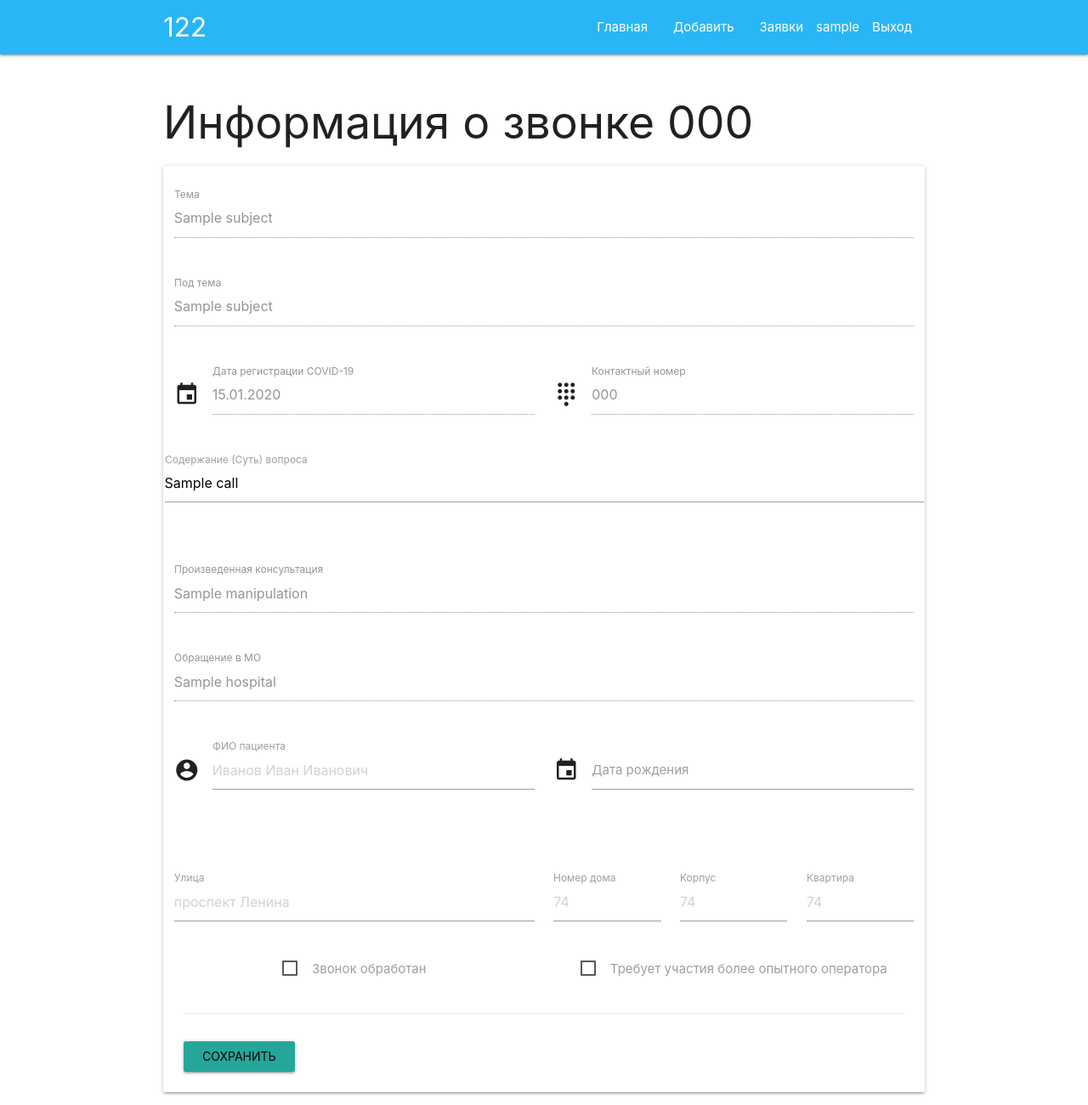
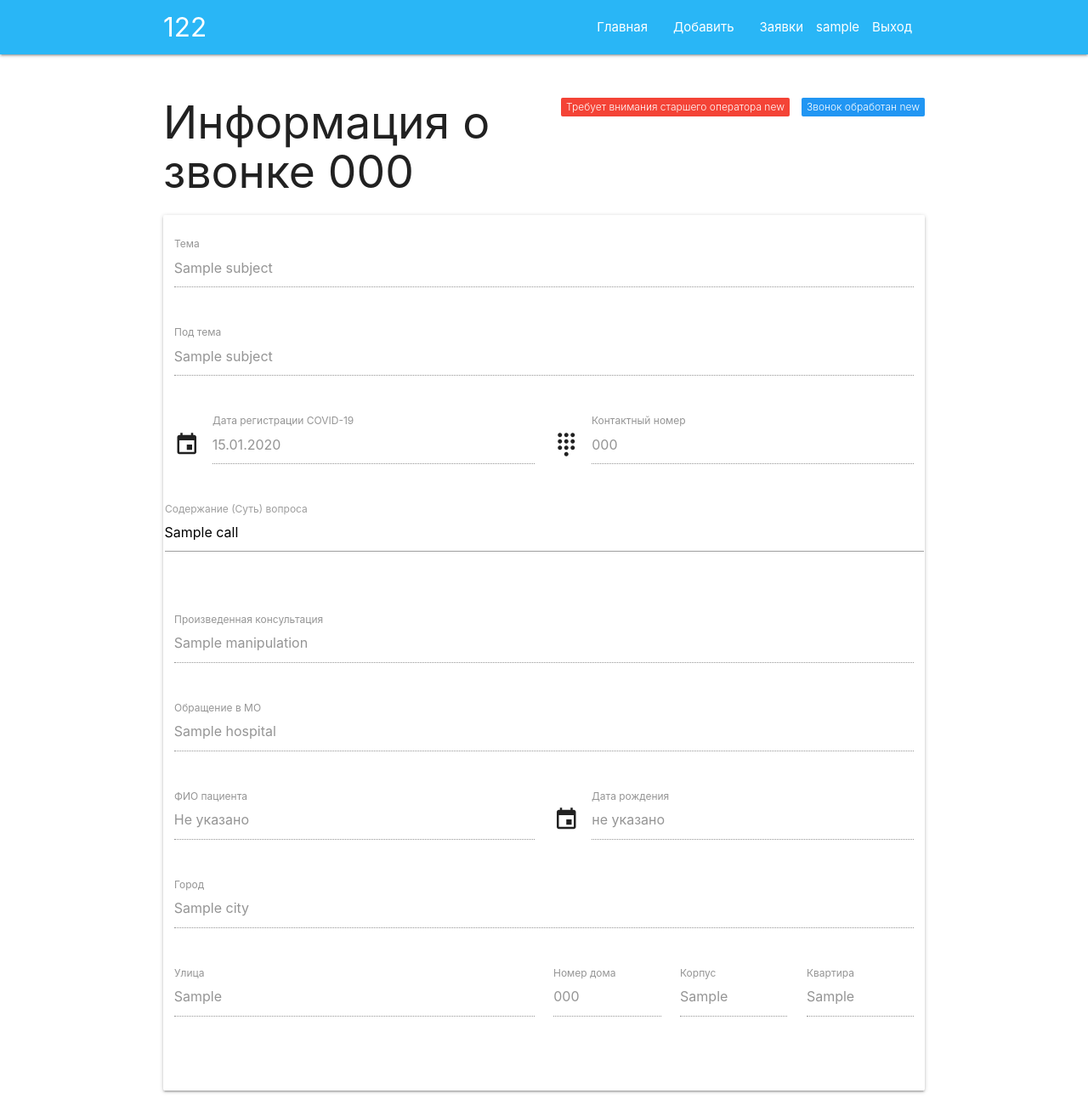
Before and after one commit to rkislov/122callcenter, a Django app: page /call/1 in a window 1280 px wide. Shown: the whole page at 85% size. Run offline with Django 4.2, Linux system fonts and the light colour scheme; a user stored in the database is signed in; tables that the repository leaves empty hold one stand-in row (values such as "Sample post").

Commit message:
show call

```diff
--- a/callcenter/calls/views.py
+++ b/callcenter/calls/views.py
@@ -47,8 +47,10 @@ def add(request):
 def show(request, id):
     template = 'calls/show.html'
     call = Call.objects.get(pk=id)
+    patient = Patient.objects.filter(call=call)
     context = {
         'call': call,
+        'patient': patient,
     }
     return render(request, template, context)
 
--- a/callcenter/templates/calls/show.html
+++ b/callcenter/templates/calls/show.html
@@ -6,8 +6,23 @@
 
 {% block content %}
 <div class="container">
+    {% if call.complited %}
+    <div class="raw">
+    <div class="text center">
+        <span class="new badge blue">Звонок обработан</span>
+    </div>
+    </div>
+    {% endif %}
+    {% if call.urgent %}
+    <div class="raw">
+    <div class="text center">
+        <span class="new badge red">Требует внимания старшего оператора</span>
+    </div>
+    </div>
+    {% endif %}
     <div class="col s12 m7">
         <h2 class="header">Информация о звонке {{call.call_number}}</h2>
+
         <form method="post" action="{% url 'calls:save' %}">
             {% csrf_token %}
             <div class="card horizontal">
@@ -60,11 +75,19 @@
                           </div>
                           {% endif %}
                           <div class="row">
+                              {% if call.registration_covid_date %}
                           <div class="input-field col s6">
                                 <i class="material-icons prefix">event</i>
                                 <input type="text" id="date1" class="datepicker" name="registration_covid_date" disabled value={{call.registration_covid_date| date:"d.m.Y"}}>
                                 <label for="date1">Дата регистрации COVID-19</label>
-                            </div>
+                           </div>
+                           {% else %}
+                           <div class="input-field col s6">
+                            <i class="material-icons prefix">event</i>
+                            <input type="text" id="date1" class="datepicker" name="registration_covid_date" disabled value="не указано">
+                            <label for="date1">Дата регистрации COVID-19</label>
+                           </div>
+                           {% endif %}
                             {% if call.callback_number %}
                             <div class="input-field col s6">
                                 <i class="material-icons prefix">dialpad</i>
@@ -123,46 +146,88 @@
                                   {% endif %}
                               </div>
                               <div class="row">
-                                <div class="input-field col s6">
+                                {% comment %} <div class="input-field col s6">
                                     <i class="material-icons prefix">account_circle</i>
                                     <input placeholder="Иванов Иван Иванович" id="patient_fio" type="text" class="validate" name="patient_fio">
                                     <label for="patient_fio">ФИО пациента</label>
+                                </div> {% endcomment %}
+                                {% if call.patient %}
+                                <div class="input-field col s6">
+                                        <input placeholder="ФИО пациента" id="patient_fio" type="text" class="validate" name="patient_fio"  disabled value="{{patient.patient_fio}}">
+                                        <label for="patient_fio">ФИО пациента</label>
                                 </div>
+                                  {% else %}
+                                <div class="input-field col s6">
+                                    <input placeholder="ФИО пациента" id="patient_fio" type="text" class="validate" name="patient_fio"  disabled value="Не указано">
+                                    <label for="hospital">ФИО пациента</label>
+                                </div>
+                                  {% endif %}
+                                  {% if patient.date_of_birth %}
                                 <div class="input-field col s6">
                                     <i class="material-icons prefix">event</i>
-                                    <input type="text" id="date2" class="datepicker" name="date_of_birth">
+                                    <input type="text" id="date2" class="datepicker" name="date_of_birth" disabled value="{{patient.date_of_birth| date:"d.m.Y"}}">
                                     <label for="date2">Дата рождения</label>
                                 </div>
+                                {% else %}
+                                <div class="input-field col s6">
+                                    <i class="material-icons prefix">event</i>
+                                    <input type="text" id="date2" class="datepicker" name="date_of_birth" disabled value="не указано">
+                                    <label for="date2">Дата рождения</label>
+                                </div>
+                                {% endif %}
                               </div>
                               <div class="row">
+                                  {% if call.city %}
                                 <div class="input-field col s12">
-                                    <select name="city">
-                                      <option value="" disabled selected>Город</option>
-                                      {% for city in citys %}
-                                      <option value="{{ city.id }}">{{ city.name }}</option>
-                                    {% endfor %}
-                                    </select>
+                                    <input placeholder="Город" id="city" type="text" class="validate" name="city"  disabled value="{{call.city}}">
+                                    <label for="patient_fio">Город</label>
                                   </div>
+                                  {% else %}
+                                  <div class="input-field col s12">
+                                    <input placeholder="Город" id="city" type="text" class="validate" name="city"  disabled value="Не указано">
+                                    <label for="patient_fio">Город</label>
+                                  </div>
+                                  {% endif %}
                               </div>
                               <div class="row">
                                 <div class="input-field col s6">
-                                    <input placeholder="проспект Ленина" id="street" type="text" class="validate" name="street">
+                                    {% if call.address.street %}
+                                    <input placeholder="проспект Ленина" id="street" type="text" class="validate" name="street" disabled value="{{call.address.street}}">
                                     <label for="street">Улица</label>
+                                    {% else %}
+                                    <input placeholder="проспект Ленина" id="street" type="text" class="validate" name="street" disabled value="Не указано">
+                                    <label for="street">Улица</label>
+                                    {% endif %}
                                 </div>
                                 <div class="input-field col s2">
-                                    <input placeholder="74" id="number" type="text" class="validate" name="number">
+                                    {% if call.address.number %}
+                                    <input placeholder="74" id="number" type="text" class="validate" name="number" disabled value="{{call.address.number}}">
                                     <label for="street">Номер дома</label>
+                                    {% else %}
+                                    <input placeholder="74" id="number" type="text" class="validate" name="number" disabled value="-">
+                                    <label for="street">Номер дома</label>
+                                    {% endif %}
                                 </div>
                                 <div class="input-field col s2">
-                                    <input placeholder="74" id="building" type="text" class="validate" name="building">
+                                    {% if call.address.building %}
+                                    <input placeholder="74" id="building" type="text" class="validate" name="building" disabled value="{{ call.address.building}}">
                                     <label for="building">Корпус</label>
+                                    {% else %}
+                                    <input placeholder="74" id="building" type="text" class="validate" name="building" disabled value="-">
+                                    <label for="building">Корпус</label>
+                                    {% endif %}
                                 </div>
                                 <div class="input-field col s2">
-                                    <input placeholder="74" id="room" type="text" class="validate" name="room">
+                                    {% if call.address.room %}
+                                    <input placeholder="74" id="room" type="text" class="validate" name="room" disabled value="{{call.address.room}}">
                                     <label for="room">Квартира</label>
+                                    {% else %}
+                                    <input placeholder="74" id="room" type="text" class="validate" name="room" disabled value="-">
+                                    <label for="room">Квартира</label>
+                                    {% endif %}
                                 </div>
                               </div>
-                              <div class="row">
+                              {% comment %} <div class="row">
                                 <div class="col s6 center">
                                   <label>
                                     <input type="checkbox" id="complited" name="complited"/>
@@ -180,7 +245,7 @@
                     <div class="card-action">
                     </div>
                     <input class="waves-effect waves-light btn" type="submit" value="Сохранить" />
-                </div>
+                </div> {% endcomment %}
             </div>
         </form>
       </div>
```
